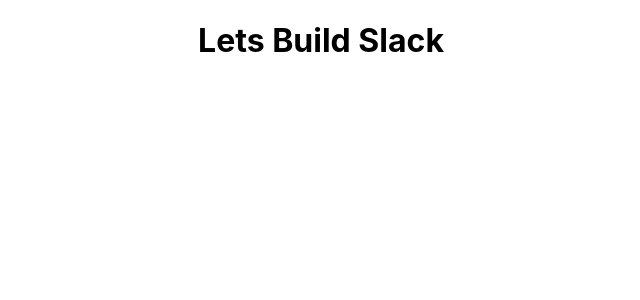
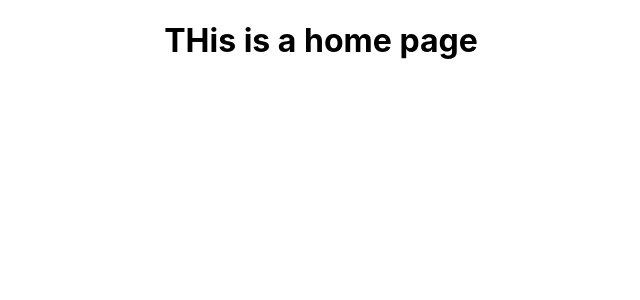
Before and after one commit to ugandapinik/SLACK, a React (Create React App) app: page / in a window 1280 px wide. Shown: the top 300 px of the page, without its empty margins (319-959 px from the left). Built offline with nearby package versions, Linux system fonts and the light colour scheme.

Commit message:
Slack: React Router addedd

```diff
--- a/package.json
+++ b/package.json
@@ -11,6 +11,7 @@
     "react": "^17.0.1",
     "react-dom": "^17.0.1",
     "react-redux": "^7.1.3",
+    "react-router-dom": "^5.2.0",
     "react-scripts": "4.0.2"
   },
   "scripts": {
--- a/src/App.js
+++ b/src/App.js
@@ -1,10 +1,24 @@
 import React from 'react';
 import './App.css';
+import {
+  BrowserRouter as Router,
+  Switch,
+  Route,
+  Link
+} from 'react-router-dom'
 
 function App() {
   return (
     <div className="App">
-      <h1>Lets Build Slack</h1>
+      <Router>
+        <>
+          <Switch>
+            <Route path="/">
+              <h1>THis is a home page</h1>
+            </Route>
+          </Switch>
+        </>
+      </Router>
     </div>
   );
 }
```
Also changed, not shown: 1 other file (tests, documents, lock files or other folders).
